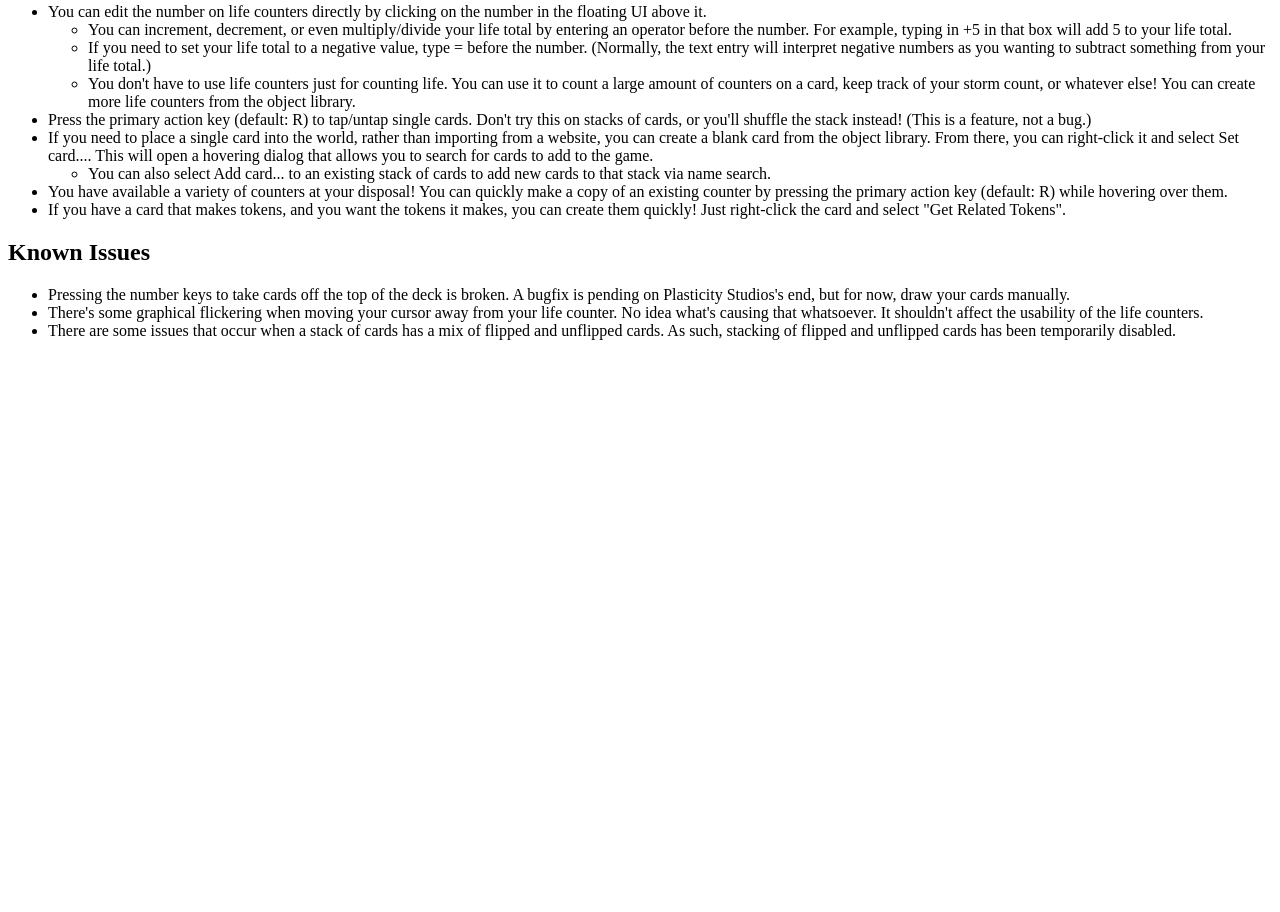
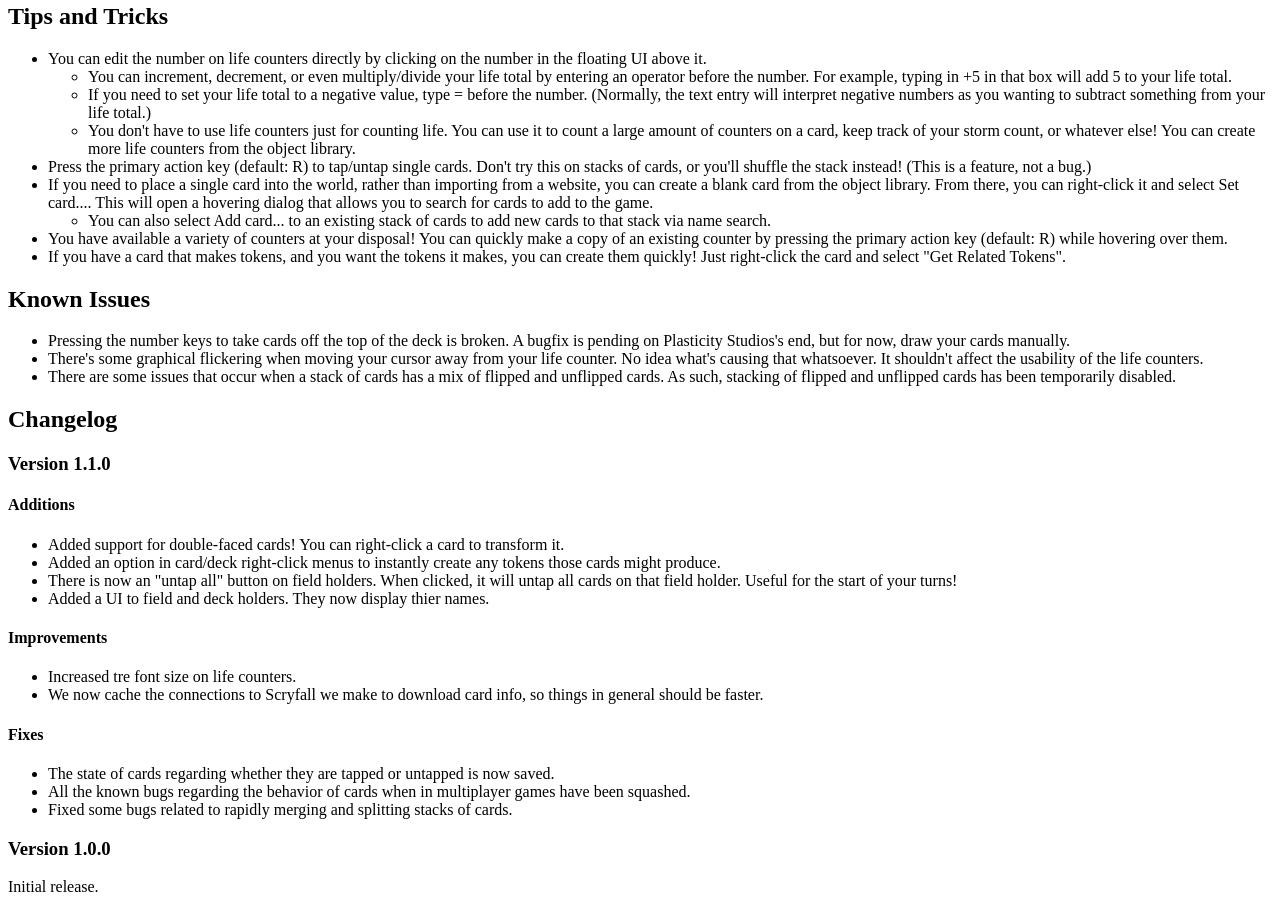
Before and after one commit to iconmaster5326/TTPMTG, a plain HTML site: page Manual/manual.html in a window 1280 px wide. Shown: the part 891-1803 px from the top of the page. Before the commit the page ends 1247 px from the top, so only its background shows below. Drawn offline with Linux system fonts and the light colour scheme.

Commit message:
Version 1.1.0

```diff
--- a/Manual/manual.html
+++ b/Manual/manual.html
@@ -1,6 +1,7 @@
 <html>
   <body>
     <h1>TTPMTG - Magic: the Gathering for Tabletop Playground</h1>
+    <h2>Version 1.1.0</h2>
     <p>
       Hello and welcome to TTPMTG, the ultimate Magic: the Gathering experience
       for Tabletop Playground!
@@ -153,5 +154,51 @@
         cards has been temporarily disabled.
       </li>
     </ul>
+    <h2>Changelog</h2>
+    <h3>Version 1.1.0</h3>
+    <h4>Additions</h4>
+    <ul>
+      <li>
+        Added support for double-faced cards! You can right-click a card to
+        transform it.
+      </li>
+      <li>
+        Added an option in card/deck right-click menus to instantly create any
+        tokens those cards might produce.
+      </li>
+      <li>
+        There is now an "untap all" button on field holders. When clicked, it
+        will untap all cards on that field holder. Useful for the start of your
+        turns!
+      </li>
+      <li>
+        Added a UI to field and deck holders. They now display thier names.
+      </li>
+    </ul>
+    <h4>Improvements</h4>
+    <ul>
+      <li>Increased tre font size on life counters.</li>
+      <li>
+        We now cache the connections to Scryfall we make to download card info,
+        so things in general should be faster.
+      </li>
+    </ul>
+    <h4>Fixes</h4>
+    <ul>
+      <li>
+        The state of cards regarding whether they are tapped or untapped is now
+        saved.
+      </li>
+      <li>
+        All the known bugs regarding the behavior of cards when in multiplayer
+        games have been squashed.
+      </li>
+      <li>
+        Fixed some bugs related to rapidly merging and splitting stacks of
+        cards.
+      </li>
+    </ul>
+    <h3>Version 1.0.0</h3>
+    <p>Initial release.</p>
   </body>
 </html>
--- a/Templates/50647A414B80CEF770FCF6A3468384D4.json
+++ b/Templates/50647A414B80CEF770FCF6A3468384D4.json
@@ -67,7 +67,7 @@
 			"UseOverrides": true,
 			"SurfaceType": "Cardboard",
 			"UseCardModel": true,
-			"Indices": [ 0, 1 ]
+			"Indices": [ 0, 1, 2 ]
 		}
 	]
 }
```
Also changed, not shown: Thumbnails/50647A414B80CEF770FCF6A3468384D4.png, 3 other files.
